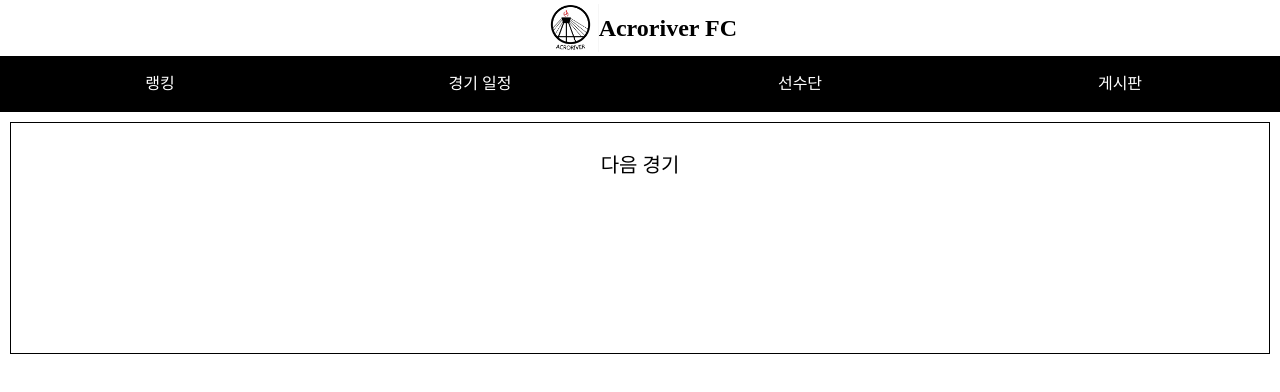
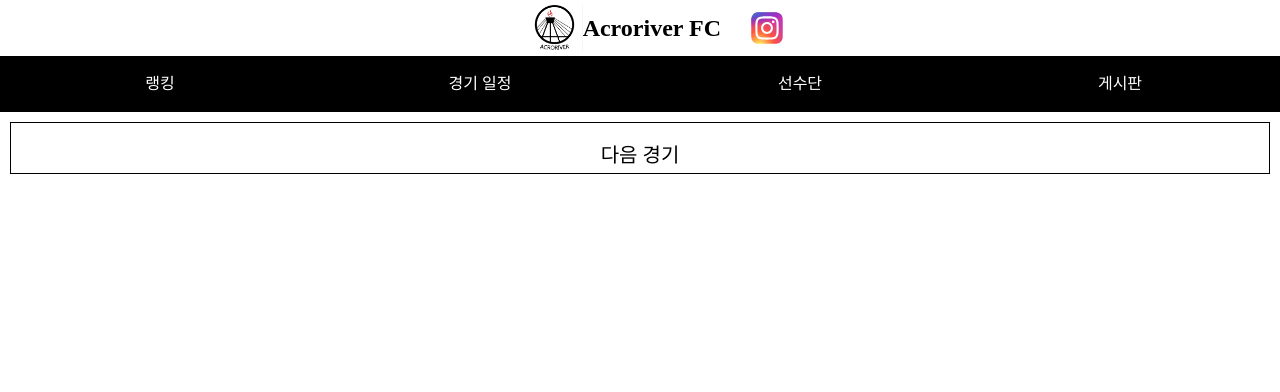
Before and after one commit to acroriverfc/acroriver_client, a React (Create React App) app: page / in a window 1280 px wide. Shown: the top 392 px of the page. Built offline with nearby package versions, Linux system fonts and the light colour scheme; no server answers; a web font is replaced by a local one.

Commit message:
Feat : 홈 화면, 경기 일정 수정, 인스타그램 추가

```diff
--- a/src/components/Header/Header.css
+++ b/src/components/Header/Header.css
@@ -7,7 +7,9 @@
     font-size: 1.5rem;
     font-weight: bold;
     text-align: center;
-    display: inline;
+    display: inline-flex;
+    justify-content: center;
+    align-items: center;
 }
 
 .menu {
--- a/src/components/Header/Header.tsx
+++ b/src/components/Header/Header.tsx
@@ -35,9 +35,16 @@ const StyledLink = styled(Link)`
     text-decoration: none;
   }
 `
-
+const A = styled.a`
+  display: flex;
+  transform: translate(30px);
+`
 const HeaderImg = styled.img`
   height: 3rem;
+`
+
+const Instagram = styled.img`
+  height: 2rem;
 `
 const Header = () => {
 
@@ -48,6 +55,9 @@ const Header = () => {
                     <HeaderImg src='/img/acroriver.png'/>
                     Acroriver FC
                 </HeaderLink>
+                <A href='https://www.instagram.com/acroriver_official/'>
+                    <Instagram src='/img/instagram_logo.svg'/>
+                </A>
             </div>
             <div className="menu">
                 <MenuItem to='/rank'>랭킹</MenuItem>
--- a/src/components/MatchInfo.tsx
+++ b/src/components/MatchInfo.tsx
@@ -97,24 +97,11 @@ export const State = styled.div`
   justify-content: center;
   align-items: center;
   color: white;
+  font-weight: bold;
+  background-color: #DAA520;
   ${(props:Props) => props.state === "BEFORE" &&
     css`
             background-color: dimgray;
-          `}
-
-  ${(props:Props) => props.state === "WIN" &&
-    css`
-            background-color: green;
-          `}
-
-  ${(props:Props) => props.state === "DRAW" &&
-    css`
-            background-color: rgba(189,195,199,0.3);
-          `}
-
-  ${(props:Props) => props.state === "LOSE" &&
-    css`
-            background-color: darkred;
           `}
 `
 export const Select = styled.select`
--- a/src/pages/Home.tsx
+++ b/src/pages/Home.tsx
@@ -5,8 +5,20 @@ import GoalRanks from "../components/Rank/GoalRanks";
 import AssistsRank from "../components/Rank/AssistsRank";
 import AppearanceRank from "../components/Rank/AppearanceRank";
 import {MatchBox} from "./MatchDay";
-import {NoMatch} from "../components/MatchInfo";
-import styled from "styled-components";
+import {
+    Away, AwayGoals,
+    Box,
+    Date,
+    HomeGoals,
+    Left,
+    MatchInfo,
+    NoMatch,
+    Right,
+    ScoreContainer,
+    Stadium, State
+} from "../components/MatchInfo";
+import styled, {css} from "styled-components";
+import moment from "moment";
 
 type Match = {
     matchId : number,
@@ -18,16 +30,22 @@ type Match = {
     awayGoals: number,
 }
 
+const HomeBox = styled.div`
+  height: 120px;
+  border: 1px solid black;
+  margin: 20px 10px;
+  width: 95%;
+`
+
 const NextMatchContainer = styled.div`
   display: block;
   border: 1px solid;
-  height: 200px;
-  padding-bottom: 30px;
-  margin: 10px 10px
+  max-height: 200px;
+  margin: 10px 10px;
 `
 const Next = styled.div`
   font-size: 20px;
-  margin-top: 20px;
+  margin-top: 10px;
   display: flex;
   justify-content: center;
   align-items: center;
@@ -35,6 +53,42 @@ const Next = styled.div`
   height: 40px;
   font-family: "Noto Sans Bold";
 `
+
+const HomeLeft = styled.li`
+  margin-top: 15px;
+  text-align: center;
+  list-style: none;
+  width: 100%;
+`
+
+const HomeRight = styled.div`
+  margin-top: 15px;
+  display: flex;
+  width: 100%;
+`
+
+
+const HomeMatchBox = (match:Match) => {
+    const moment = require('moment');
+    const date = moment(match.matchDate).format('YYYY.MM.DD(ddd) hh:mm')
+    return (
+        <HomeBox>
+            <MatchInfo>
+                <HomeLeft>
+                    <Date> {date} </Date>
+                    <Stadium> {match.stadium} </Stadium>
+                </HomeLeft>
+                <HomeRight>
+                    <Away> vs {match.awayName} </Away>
+                </HomeRight>
+            </MatchInfo>
+            <State state={match.state}>경기 전</State>
+        </HomeBox>
+
+    );
+}
+
+
 const Home = () => {
     const api = process.env.REACT_APP_API_URL;
     const URL = api + 'player/rank';
@@ -90,7 +144,7 @@ const Home = () => {
         <div>
             <NextMatchContainer>
                 <Next>다음 경기</Next>
-                    {match ? <MatchBox matchId={match.matchId}
+                    {match ? <HomeMatchBox matchId={match.matchId}
                                        matchDate={match.matchDate}
                                        awayName={match.awayName}
                                        stadium={match.stadium}
--- a/src/pages/MatchDay.tsx
+++ b/src/pages/MatchDay.tsx
@@ -104,7 +104,7 @@ export const MatchBox = (match:Match) => {
                     </ScoreContainer>
                 </Right>
             </MatchInfo>
-            <State state={match.state}>{match.state}</State>
+            <State state={match.state}>{match.state === "BEFORE" ? match.state : "상세 기록 확인"} </State>
         </Box>
     );
 }
```
Also changed, not shown: public/img/Instagram_logo.svg (added).
